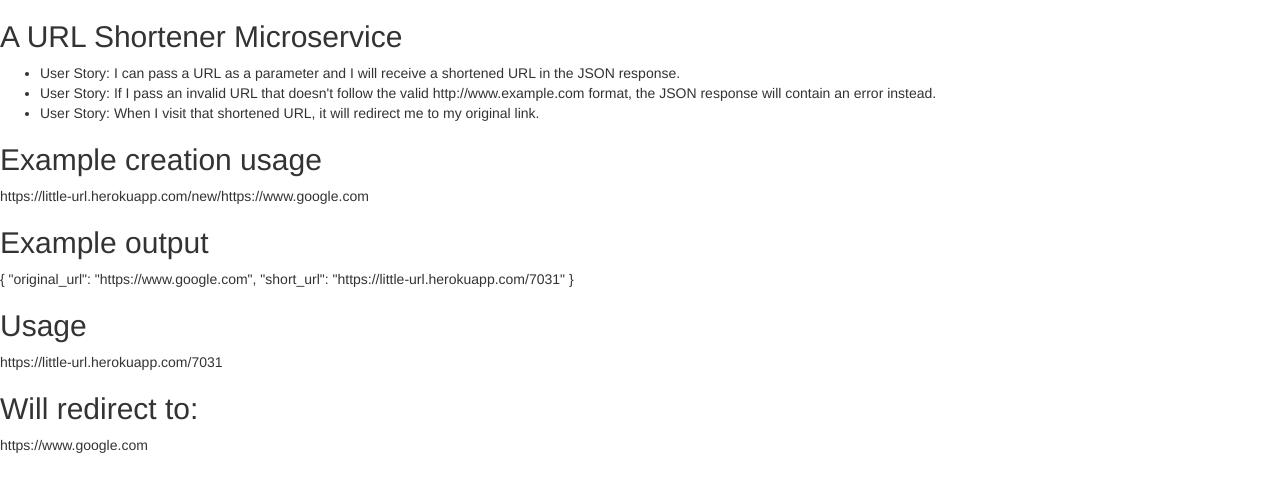
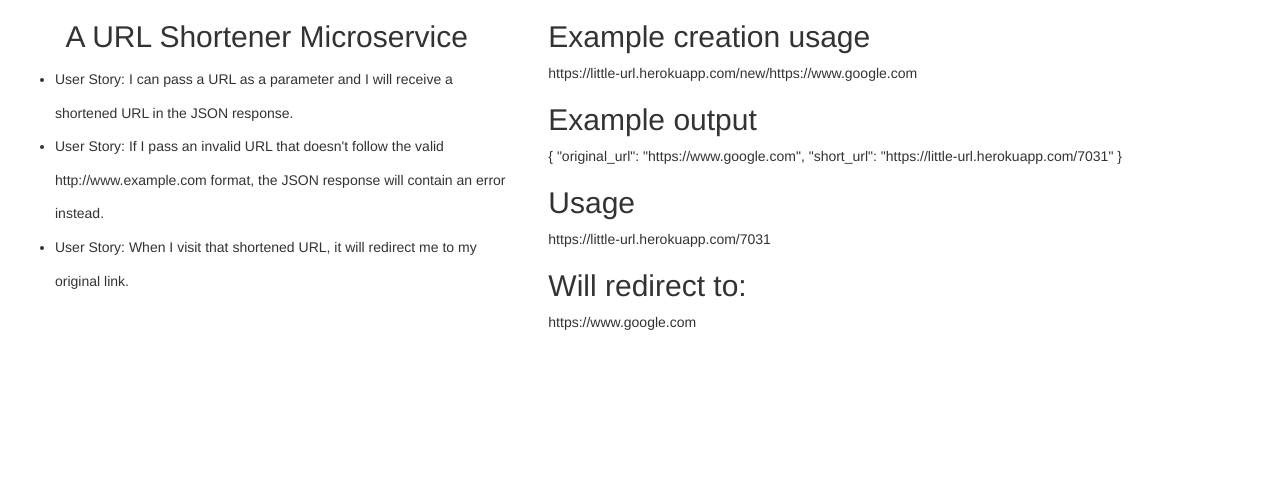
Before and after one commit to capozzic1/url-shortener, a website: page public/index.html in a window 1280 px wide. Drawn offline with nearby package versions, Linux system fonts and the light colour scheme; files that its build step writes are made by us from their sources.

Commit message:
fix bugs

```diff
--- a/css/main.css
+++ b/public/css/main.css
@@ -95,7 +95,9 @@
    Author's custom styles
    ========================================================================== */
 
-
+   li {
+       line-height: 240%;
+   }
 
 
 
--- a/public/index.html
+++ b/public/index.html
@@ -21,8 +21,10 @@
         <![endif]-->
 
         <!-- Add your site or application content here -->
-        <div class="user-stories">
-        <h2>A URL Shortener Microservice</h2>
+        <div class="container-fluid">
+          <div class="row">
+        <div class="user-stories col-md-5">
+        <h2 class="text-center">A URL Shortener Microservice</h2>
         <ul>
           <li>User Story: I can pass a URL as a parameter
             and I will receive a shortened URL in the JSON response.</li>
@@ -34,7 +36,7 @@
             it will redirect me to my original link.</li>
         </ul>
       </div>
-        <div class="examples">
+        <div class="examples col-md-7">
           <h2>Example creation usage</h2>
           <p>https://little-url.herokuapp.com/new/https://www.google.com</p>
 
@@ -53,8 +55,8 @@
           <p>https://www.google.com</p>
         </div>
 
-
-
+      </div>
+      </div>
         <script src="https://code.jquery.com/jquery-1.12.0.min.js"></script>
         <script>window.jQuery || document.write('<script src="js/vendor/jquery-1.12.0.min.js"><\/script>')</script>
         <script src="js/plugins.js"></script>
```
Also changed, not shown: routes/redirect.js (+8 -3 lines), public/css/normalize.css (renamed from css/normalize.css).
